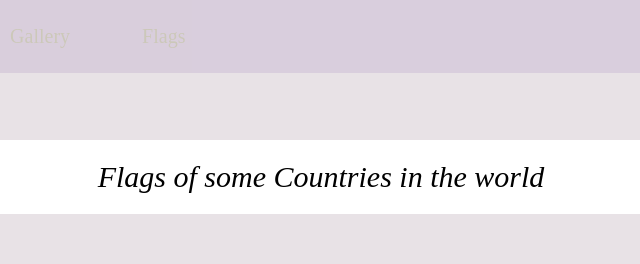
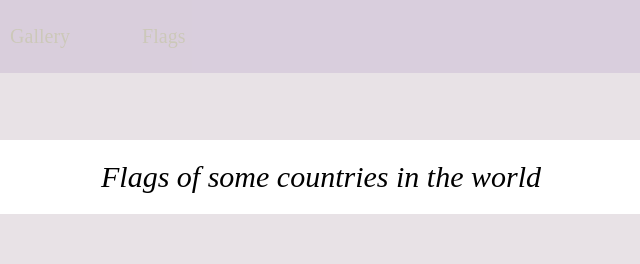
Before and after one commit to Elda123/lab2_practice, a plain HTML site: page 3.html in a window 1280 px wide. Shown: the top 264 px of the page, 319-959 px from the left. Drawn offline with Linux system fonts and the light colour scheme.

```diff
--- a/3.html
+++ b/3.html
@@ -30,7 +30,7 @@
             </ul>
         </nav>
     </header>
-    <div class="class1">Flags of some Countries in the world </div>
+    <div class="class1">Flags of some countries in the world </div>
     <div>
         <div class="Italy">
             <div id="italy1"></div>
```
